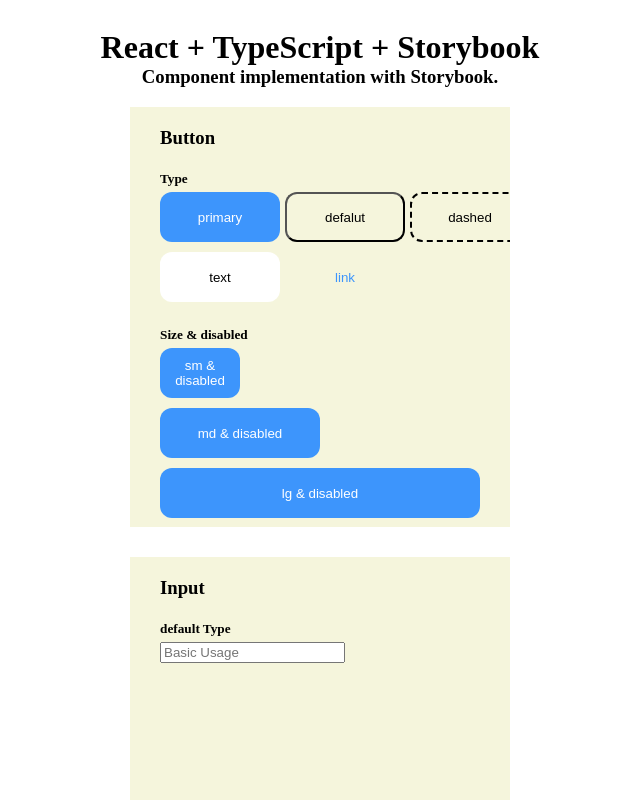
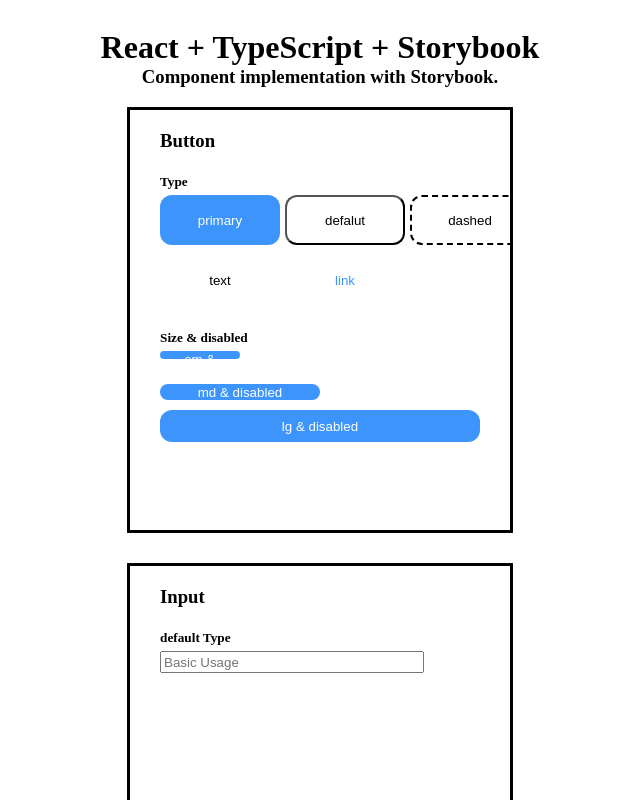
Before and after one commit to MarioChun/ReactJS-Storybook, a React (Create React App) app: page / in a window 1280 px wide. Shown: the top 800 px of the page, without its empty margins (320-960 px from the left). Built offline with nearby package versions, Linux system fonts and the light colour scheme.

Commit message:
[component] ipnut 개발중

```diff
--- a/src/components/Input.tsx
+++ b/src/components/Input.tsx
@@ -5,12 +5,13 @@ import "./input.scss";
 //질문 1. 프로퍼티가 많아질수록 App.tsx쪽에 넣어줘야하는 프로퍼티 양이 많아지는데 이부분 개선시키는 방법이 없나요
 type inputProps = {
   placeholder: string;
+  size?: "sm" | "md" | "lg";
 } & InputHTMLAttributes<HTMLInputElement>;
 
-const Input: React.FC<inputProps> = ({ placeholder }) => {
+const Input: React.FC<inputProps> = ({ placeholder, size }) => {
   return (
     <div>
-      <input placeholder={placeholder} />
+      <input placeholder={placeholder} className={`${size}`} />
     </div>
   );
 };
--- a/src/components/input.scss
+++ b/src/components/input.scss
@@ -0,0 +1,16 @@
+input{
+    width: 20vw;
+    height: 2vh;
+}
+
+.sm{
+    height: 1vh;
+}
+
+.md{
+    height: 2vh;
+}
+
+.lg{
+    height: 4vh;
+}
--- a/src/components/packframe.scss
+++ b/src/components/packframe.scss
@@ -1,7 +1,8 @@
 .frameline {
   width: 25vw;
   height: 50vh;
-  background-color: beige;
+  border: solid;
+  //background-color: beige;
   overflow: auto;
   padding-top: 20px;
   padding-left: 30px;
```
Also changed, not shown: 1 other file (tests, documents, lock files or other folders).
